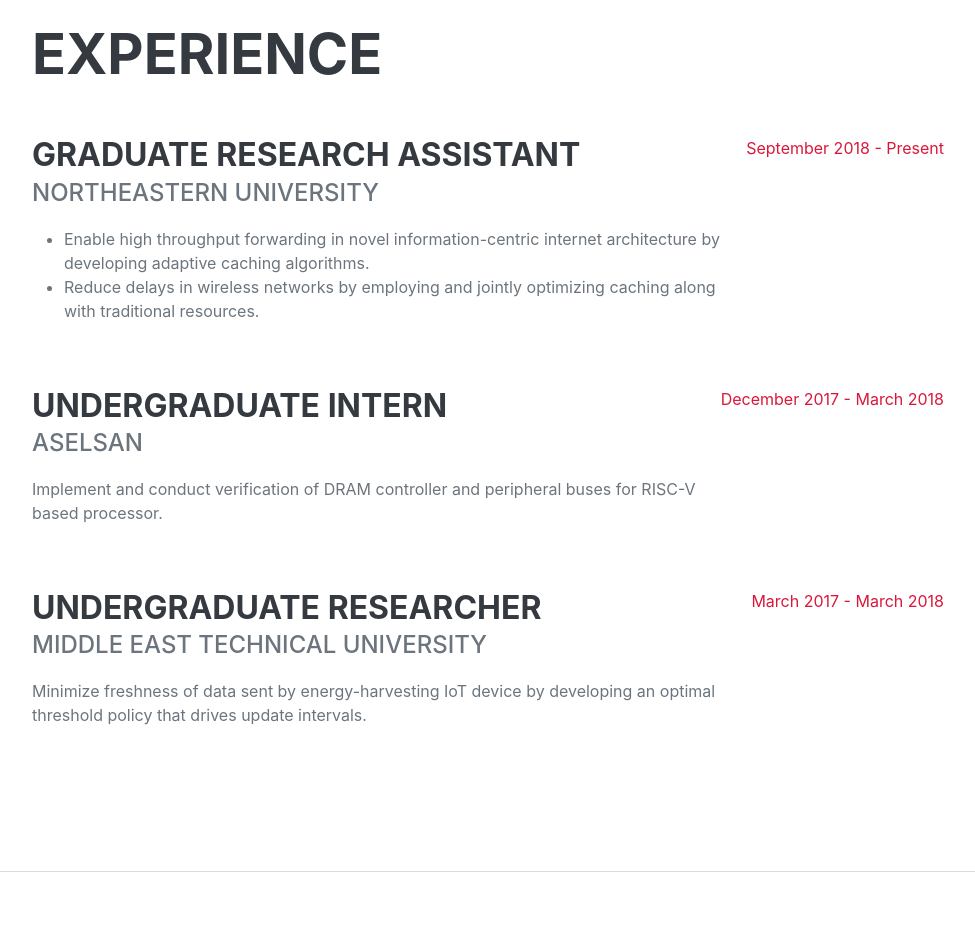
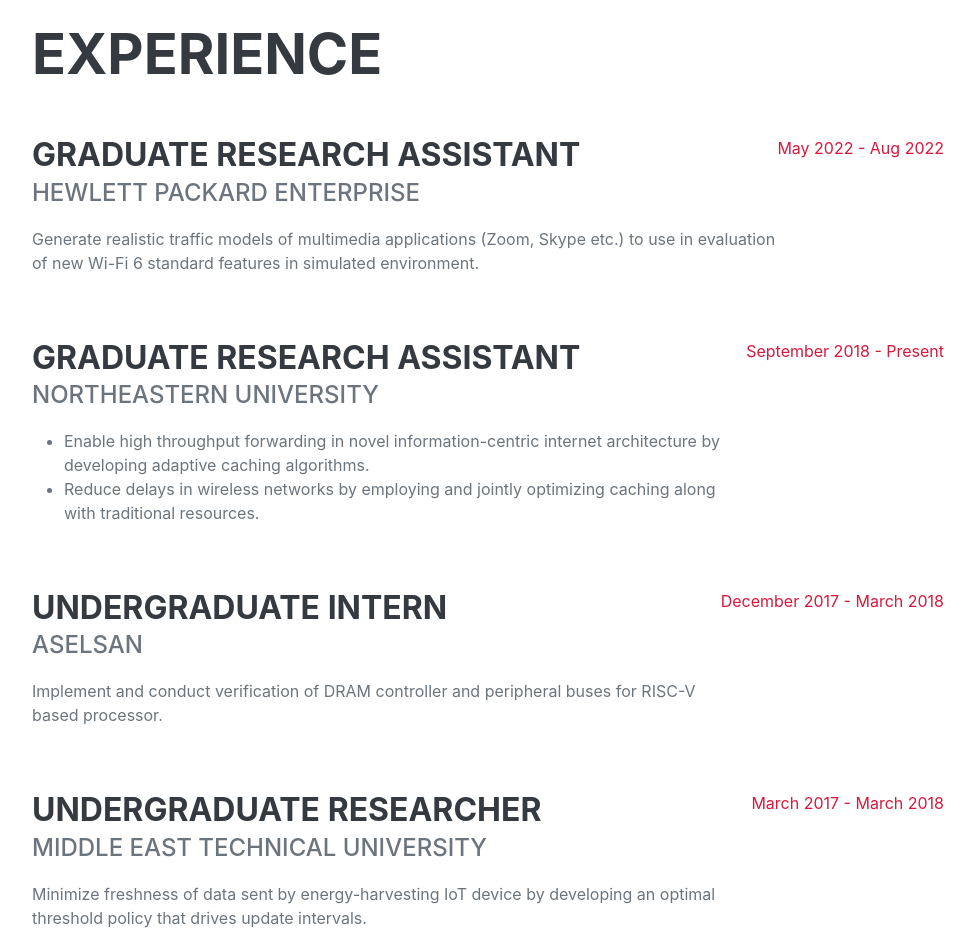
Before and after one commit to fvmutlu/fvmutlu.github.io, a plain HTML site: page index.html in a window 1280 px wide. Shown: the part 860-1796 px from the top of the page, without its empty margins (288-1263 px from the left). Drawn offline with nearby package versions, Linux system fonts and the light colour scheme; a web font is replaced by a local one.

Commit message:
Added HPE

```diff
--- a/index.html
+++ b/index.html
@@ -66,6 +66,14 @@
             <section class="resume-section" id="experience">
                 <div class="resume-section-content">
                     <h2 class="mb-5">Experience</h2>
+                    <div class="d-flex flex-column flex-md-row justify-content-between mb-5">
+                        <div class="flex-grow-1">
+                            <h3 class="mb-0">Graduate Research Assistant</h3>
+                            <div class="subheading mb-3">Hewlett Packard Enterprise</div>
+                            <p>Generate realistic traffic models of multimedia applications (Zoom, Skype etc.) to use in evaluation of new Wi-Fi 6 standard features in simulated environment.</p>
+                        </div>
+                        <div class="flex-shrink-0"><span class="text-primary">May 2022 - Aug 2022</span></div>
+                    </div>
                     <div class="d-flex flex-column flex-md-row justify-content-between mb-5">
                         <div class="flex-grow-1">
                             <h3 class="mb-0">Graduate Research Assistant</h3>
```
